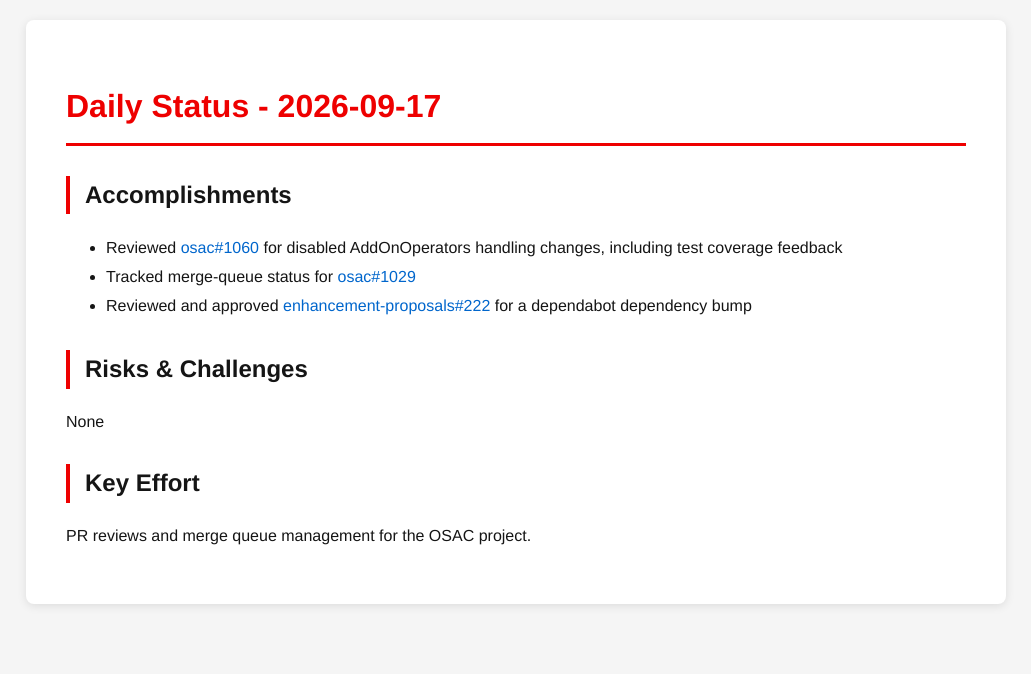
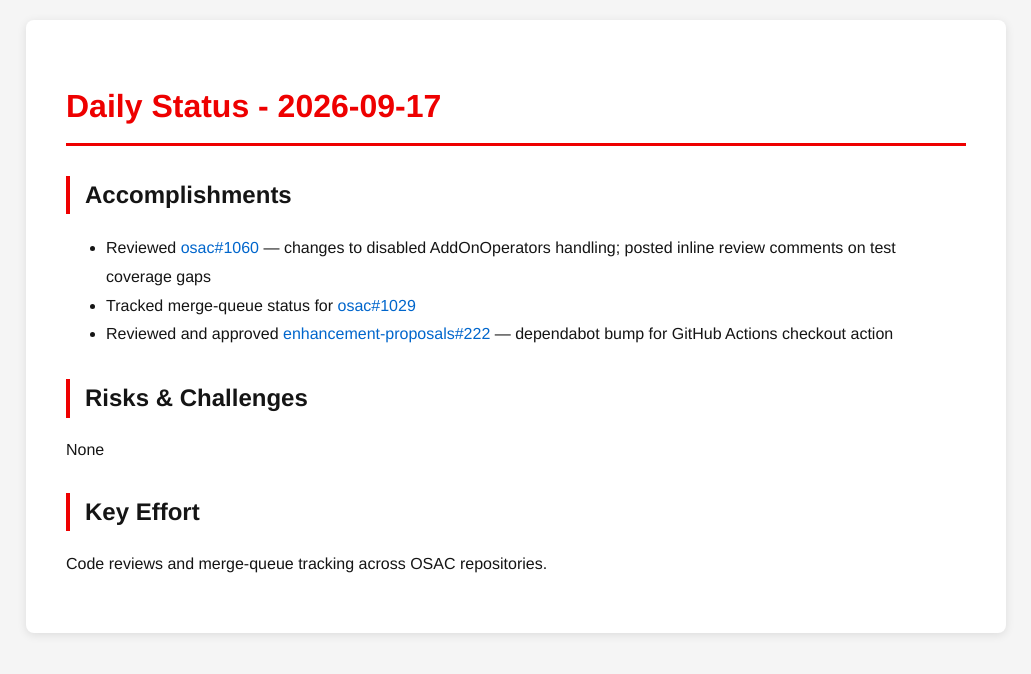
Before and after one commit to tzvatot/daily-status, a Jekyll site: the page built from 2026-09-17.md, in a window 1280 px wide. Shown: the top 674 px of the page, without its empty margins (124-1155 px from the left). Built offline with Jekyll 4.4.1, drawn with Linux system fonts in a browser that asks for light colours.

Commit message:
Daily status update - 2026-09-17

```diff
--- a/2026-09-17.md
+++ b/2026-09-17.md
@@ -7,12 +7,12 @@ date: 2026-09-17
 # Daily Status - 2026-09-17
 
 ## Accomplishments
-- Reviewed [osac#1060](https://github.com/osac-project/osac/pull/1060) for disabled AddOnOperators handling changes, including test coverage feedback
+- Reviewed [osac#1060](https://github.com/osac-project/osac/pull/1060) — changes to disabled AddOnOperators handling; posted inline review comments on test coverage gaps
 - Tracked merge-queue status for [osac#1029](https://github.com/osac-project/osac/pull/1029)
-- Reviewed and approved [enhancement-proposals#222](https://github.com/osac-project/enhancement-proposals/pull/222) for a dependabot dependency bump
+- Reviewed and approved [enhancement-proposals#222](https://github.com/osac-project/enhancement-proposals/pull/222) — dependabot bump for GitHub Actions checkout action
 
 ## Risks & Challenges
 None
 
 ## Key Effort
-PR reviews and merge queue management for the OSAC project.
+Code reviews and merge-queue tracking across OSAC repositories.
```
